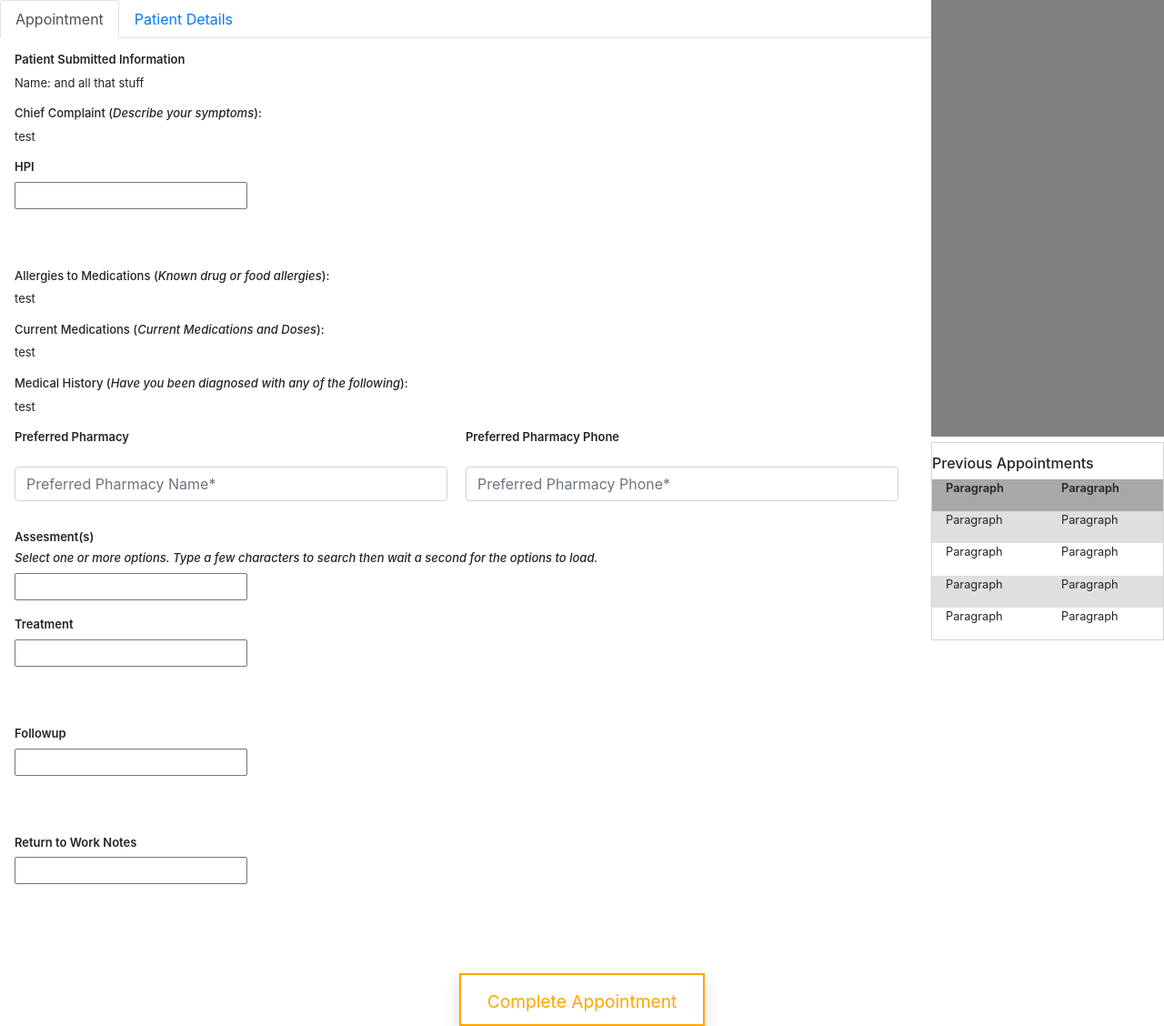
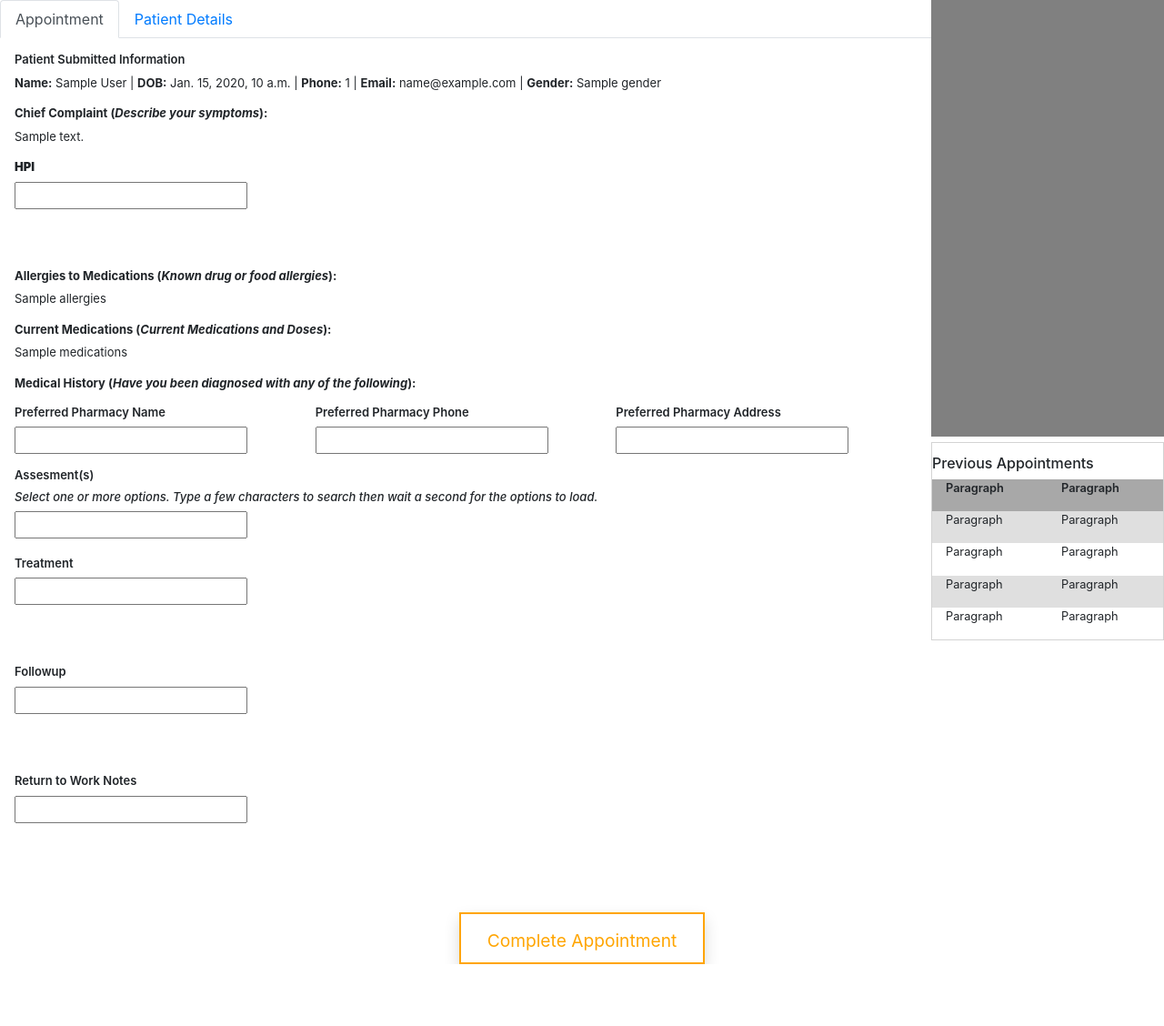
Before and after one commit to Dathmar/EasyConnectMD, a Django app: template EasyConnect/templates/EasyConnect/provider-view.html in a window 1280 px wide. Shown: the whole page at 91% size. After the commit the page ends 1060 px from the top, so only its background shows below. Run offline with Django 3.2, Linux system fonts and the light colour scheme; the template is opened without the code that fills it: most values are stand-ins (such as "Sample title", 1, 10 or a date in 2020); form fields are guessed from the names that the template uses; some libraries are stand-ins or nearby versions; some web fonts are replaced.

Commit message:
Updated connect-2 to update values vs creating new each time the form is submitted.  Added data to provider-view.html

```diff
--- a/EasyConnect/admin.py
+++ b/EasyConnect/admin.py
@@ -1,6 +1,7 @@
 from django.contrib import admin
-from .models import Patient, Preferred_Pharmacy
+from .models import Patient, Preferred_Pharmacy, Symptoms
 
 # Register your models here.
 admin.site.register(Patient)
 admin.site.register(Preferred_Pharmacy)
+admin.site.register(Symptoms)
--- a/EasyConnect/templates/EasyConnect/provider-view.html
+++ b/EasyConnect/templates/EasyConnect/provider-view.html
@@ -49,28 +49,33 @@
                         <div class="tab-style">
                             <h6 class="bold-h6 appointment">Patient Submitted Information</h6>
                             <h4></h4>
-                            <p class="appointment">Name: and all that stuff</p>
-                            <h6 class="appointment">Chief Complaint (<em>Describe your symptoms</em>):<br></h6>
-                            <p class="appointment">test</p>
-                            <h6 class="bold-h6 appointment">HPI</h6>
+                            <p class="appointment"><strong>Name:</strong> {{ patient.first_name }} {{ patient.last_name }} | <strong>DOB:</strong> {{ patient.dob }} | <strong>Phone:</strong> {{ patient.phone_number }} | <strong>Email:</strong> {{ patient.email }} | <strong>Gender:</strong> {{ patient.gender }}</p>
+                            <h6 class="appointment"><strong>Chief Complaint (<em>Describe your symptoms</em>):</strong><br></h6>
+                            <p class="appointment">{{ symptoms.symptom_description }}</p>
+                            <h6 class="bold-h6 appointment"><strong>HPI</strong></h6>
                             <div style="height: 6em;">{{ provider_form.hpi }}</div>
-                            <h6 class="appointment">Allergies to Medications (<em>Known drug or food allergies</em>):</h6>
-                            <p class="appointment">test</p>
-                            <h6 class="appointment">Current Medications (<em>Current Medications and Doses</em>):</h6>
-                            <p class="appointment">test</p>
-                            <h6 class="appointment">Medical History (<em>Have you been diagnosed with any of the following</em>):</h6>
-                            <p class="appointment">test</p>
+                            <h6 class="appointment"><strong>Allergies to Medications (<em>Known drug or food allergies</em>):</strong></h6>
+                            <p class="appointment">{{ symptoms.allergies }}</p>
+                            <h6 class="appointment"><strong>Current Medications (<em>Current Medications and Doses</em>):</strong></h6>
+                            <p class="appointment">{{ symptoms.medications }}</p>
+                            <h6 class="appointment"><strong>Medical History (<em>Have you been diagnosed with any of the following</em>):</strong></h6>
+                            <p class="appointment">{{ symptoms.previous_diagnosis }}</p>
                             <div class="form-group">
                                 <div class="d-xl-flex align-items-xl-center">
                                     <div class="half-width">
-                                        <h6 class="bold-h6 appointment">Preferred Pharmacy</h6>
+                                        <h6 class="bold-h6 appointment">Preferred Pharmacy Name</h6>
+                                        <div class="input-wrapper">{{ preferred_pharmacy_form.pharmacy_name }}</div>
                                     </div>
                                     <div class="half-width">
                                         <h6 class="bold-h6 appointment">Preferred Pharmacy Phone<br></h6>
+                                        <div class="input-wrapper">{{ preferred_pharmacy_form.pharmacy_phone }}</div>
+                                    </div>
+                                    <div class="half-width">
+                                        <h6 class="bold-h6 appointment">Preferred Pharmacy Address<br></h6>
+                                        <div class="input-wrapper">{{ preferred_pharmacy_form.pharmacy_address }}</div>
                                     </div>
                                 </div>
                                 <div></div>
-                                <div class="input-wrapper"><input type="text" class="form-control half-width" required="" placeholder="Preferred Pharmacy Name*"><input type="text" class="form-control half-width" placeholder="Preferred Pharmacy Phone*" required="" inputmode="tel"></div>
                             </div>
                             <h6 class="bold-h6 appointment">Assesment(s)</h6>
                             <h6 class="appointment"><em>Select one or more options. Type a few characters to search then wait a second for the options to load.</em></h6>
```
Also changed, not shown: EasyConnect/models.py (+8 -2 lines), EasyConnect/views.py (+47 -13 lines).
